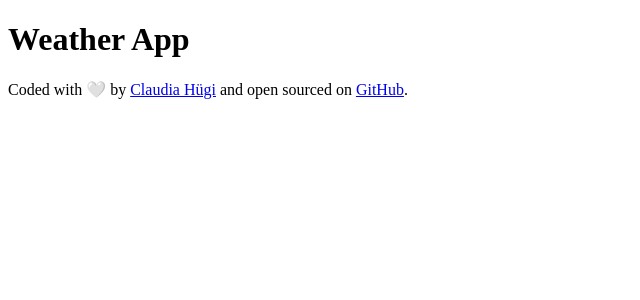
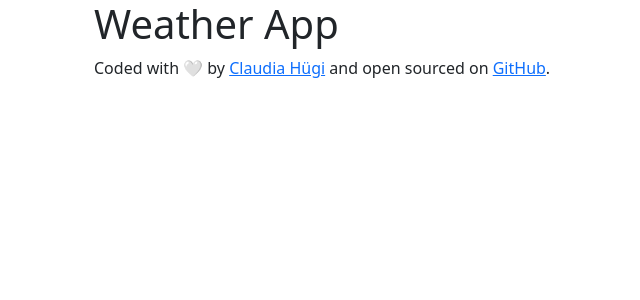
Before and after one commit to cloud-ya/react-weather-app, a React (Create React App) app: page / in a window 1280 px wide. Shown: the top 300 px of the page, without its empty margins (0-640 px from the left). Built offline with nearby package versions, Linux system fonts and the light colour scheme.

Commit message:
Imported Bootstrap

```diff
--- a/package.json
+++ b/package.json
@@ -6,6 +6,7 @@
     "@testing-library/jest-dom": "^5.16.5",
     "@testing-library/react": "^13.4.0",
     "@testing-library/user-event": "^13.5.0",
+    "bootstrap": "^5.2.3",
     "react": "^18.2.0",
     "react-dom": "^18.2.0",
     "react-scripts": "5.0.1",
--- a/public/index.html
+++ b/public/index.html
@@ -2,7 +2,6 @@
 <html lang="en">
   <head>
     <meta charset="utf-8" />
-    <link rel="icon" href="%PUBLIC_URL%/favicon.ico" />
     <meta name="viewport" content="width=device-width, initial-scale=1" />
     <meta name="theme-color" content="#000000" />
     <meta name="description" content="Weather application" />
@@ -13,6 +12,8 @@
   </head>
   <body>
     <noscript>You need to enable JavaScript to run this app.</noscript>
-    <div id="root"></div>
+    <div class="container">
+      <div id="root"></div>
+    </div>
   </body>
 </html>
--- a/src/App.js
+++ b/src/App.js
@@ -4,10 +4,12 @@ import "./App.css";
 export default function App() {
   return (
     <div className="App">
+      <div className="container">
         <h1>Weather App</h1>
         <footer>
           Coded with 🤍 by{" "}
-        <a href="https://cozy-manatee-c79f41.netlify.app/">Claudia Hügi</a> {""}
+          <a href="https://cozy-manatee-c79f41.netlify.app/">Claudia Hügi</a>{" "}
+          {""}
           and open sourced on{" "}
           <a
             href="https://github.com/cloud-ya/react-weather-app"
@@ -19,5 +21,6 @@ export default function App() {
           .
         </footer>
       </div>
+    </div>
   );
 }
```
Also changed, not shown: src/index.js (+7 -6 lines), 1 other file (tests, documents, lock files or other folders). Lines whose indentation alone changed are shown as unchanged.
